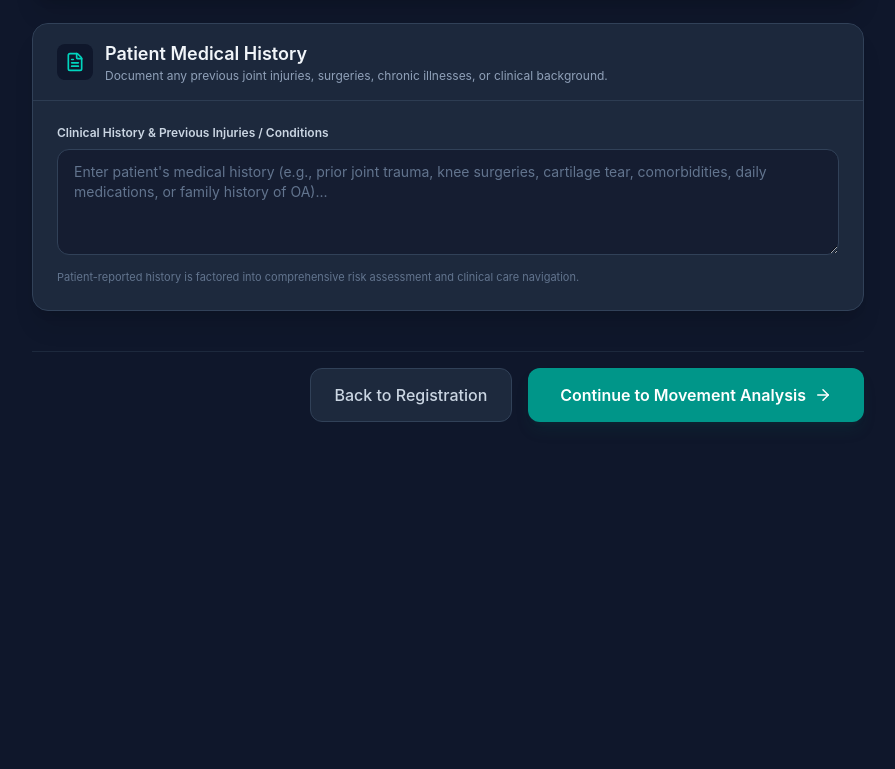
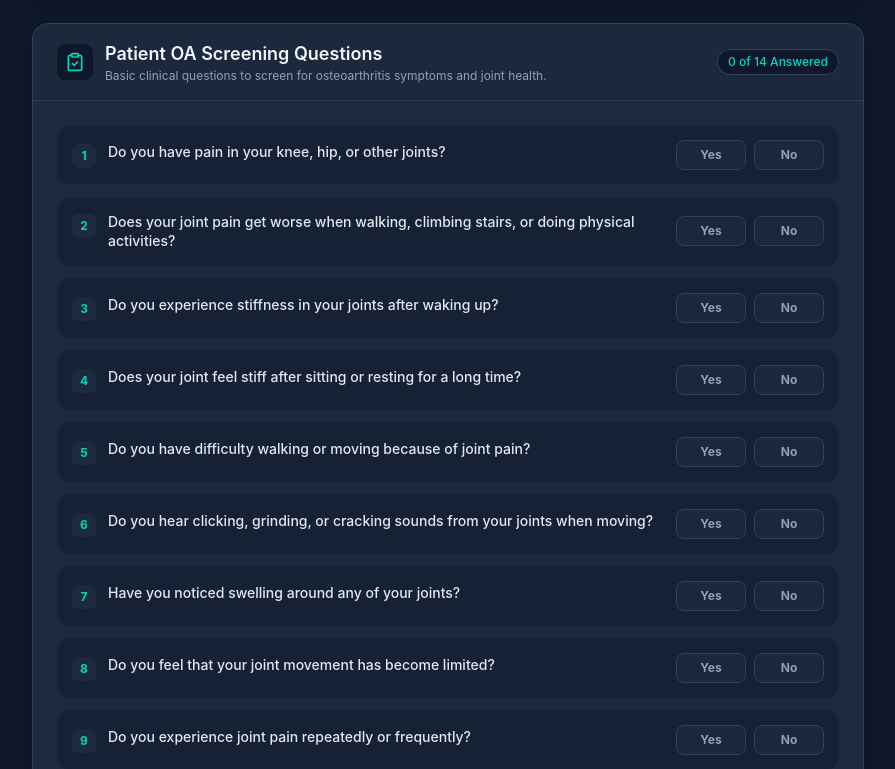
Before and after one commit to aditya-renake/sandhi.ai, a React (Vite) app in the folder frontend/: page /assessment in a window 1280 px wide. Shown: the part 1211-1980 px from the top of the page, without its empty margins (192-1087 px from the left). Before the commit the page ends 1729 px from the top, so only its background shows below. Built offline with nearby package versions, Linux system fonts and the light colour scheme.

Commit message:
changes done

```diff
--- a/frontend/src/pages/Assessment.jsx
+++ b/frontend/src/pages/Assessment.jsx
@@ -11,8 +11,25 @@ import {
   Flame,
   HeartPulse,
   ClipboardCheck,
-  FileText
+  Check
 } from "lucide-react"
+
+const SCREENING_QUESTIONS = [
+  { id: 1, text: "Do you have pain in your knee, hip, or other joints?" },
+  { id: 2, text: "Does your joint pain get worse when walking, climbing stairs, or doing physical activities?" },
+  { id: 3, text: "Do you experience stiffness in your joints after waking up?" },
+  { id: 4, text: "Does your joint feel stiff after sitting or resting for a long time?" },
+  { id: 5, text: "Do you have difficulty walking or moving because of joint pain?" },
+  { id: 6, text: "Do you hear clicking, grinding, or cracking sounds from your joints when moving?" },
+  { id: 7, text: "Have you noticed swelling around any of your joints?" },
+  { id: 8, text: "Do you feel that your joint movement has become limited?" },
+  { id: 9, text: "Do you experience joint pain repeatedly or frequently?" },
+  { id: 10, text: "Does your joint pain become worse toward the end of the day?" },
+  { id: 11, text: "Have you previously experienced a serious injury to the affected joint?" },
+  { id: 12, text: "Have you ever been diagnosed with arthritis or another joint-related condition?" },
+  { id: 13, text: "Are you overweight or have you been advised by a healthcare professional to lose weight?" },
+  { id: 14, text: "Do you regularly perform activities that put significant stress on your joints?" }
+]
 
 function Assessment() {
   const navigate = useNavigate()
@@ -21,24 +38,23 @@ function Assessment() {
   const [stiffness, setStiffness] = useState("")
   const [mobility, setMobility] = useState("")
   const [activity, setActivity] = useState("")
-  const [medicalHistory, setMedicalHistory] = useState("")
+  const [screeningAnswers, setScreeningAnswers] = useState({})
   const [validationError, setValidationError] = useState("")
+
+  const handleScreeningAnswer = (qId, answer) => {
+    setScreeningAnswers(prev => ({
+      ...prev,
+      [qId]: answer
+    }))
+  }
 
   useEffect(() => {
     try {
       const savedAssessment = localStorage.getItem("oaAssessment")
       if (savedAssessment) {
         const parsed = JSON.parse(savedAssessment)
-        if (parsed.medicalHistory) {
-          setMedicalHistory(parsed.medicalHistory)
-          return
-        }
-      }
-      const savedPatient = localStorage.getItem("sandhi_patient")
-      if (savedPatient) {
-        const parsed = JSON.parse(savedPatient)
-        if (parsed.symptoms) {
-          setMedicalHistory(parsed.symptoms)
+        if (parsed.screeningAnswers) {
+          setScreeningAnswers(parsed.screeningAnswers)
         }
       }
     } catch (e) {
@@ -78,7 +94,7 @@ function Assessment() {
       stiffness,
       mobility,
       activity,
-      medicalHistory: medicalHistory.trim(),
+      screeningAnswers,
       womacScore,
       painCategory: getPainCategory(pain)?.label || "Mild Pain"
     }
@@ -387,36 +403,77 @@ function Assessment() {
             </div>
           </section>
 
-          {/* 5. PATIENT MEDICAL HISTORY */}
+          {/* 5. PATIENT OA SCREENING QUESTIONS */}
           <section className="rounded-2xl bg-slate-800 border border-slate-700 shadow-xl overflow-hidden">
-            <div className="border-b border-slate-700/80 bg-slate-800/50 px-6 py-4 flex items-center gap-3">
+            <div className="border-b border-slate-700/80 bg-slate-800/50 px-6 py-4 flex flex-col sm:flex-row sm:items-center justify-between gap-2">
+              <div className="flex items-center gap-3">
                 <div className="p-2 bg-slate-900 rounded-lg text-teal-400">
-                <FileText size={20} />
+                  <ClipboardCheck size={20} />
                 </div>
                 <div>
                   <h3 className="text-base md:text-lg font-semibold text-slate-100">
-                  Patient Medical History
+                    Patient OA Screening Questions
                   </h3>
                   <p className="text-xs text-slate-400">
-                  Document any previous joint injuries, surgeries, chronic illnesses, or clinical background.
+                    Basic clinical questions to screen for osteoarthritis symptoms and joint health.
                   </p>
                 </div>
               </div>
+              <span className="text-xs px-2.5 py-1 rounded-full bg-slate-900 border border-slate-700 text-teal-400 font-medium self-start sm:self-center">
+                {Object.keys(screeningAnswers).length} of {SCREENING_QUESTIONS.length} Answered
+              </span>
+            </div>
 
-            <div className="p-6">
-              <label className="mb-2 block text-xs font-semibold text-slate-300">
-                Clinical History &amp; Previous Injuries / Conditions
-              </label>
-              <textarea
-                value={medicalHistory}
-                onChange={(e) => setMedicalHistory(e.target.value)}
-                placeholder="Enter patient's medical history (e.g., prior joint trauma, knee surgeries, cartilage tear, comorbidities, daily medications, or family history of OA)..."
-                rows={4}
-                className="w-full rounded-xl bg-slate-900/60 border border-slate-700 px-4 py-3 text-sm text-slate-100 placeholder-slate-500 outline-none focus:border-teal-500 focus:ring-1 focus:ring-teal-500 transition-all resize-y"
-              />
-              <p className="mt-2 text-[11px] text-slate-500">
-                Patient-reported history is factored into comprehensive risk assessment and clinical care navigation.
+            <div className="p-6 space-y-3">
+              {SCREENING_QUESTIONS.map((q) => {
+                const answer = screeningAnswers[q.id]
+                return (
+                  <div
+                    key={q.id}
+                    className={`flex flex-col sm:flex-row sm:items-center justify-between gap-3 p-3.5 rounded-xl border transition-all ${
+                      answer
+                        ? "bg-slate-900/80 border-slate-700"
+                        : "bg-slate-900/40 border-slate-800/80 hover:border-slate-700"
+                    }`}
+                  >
+                    <div className="flex items-start gap-3">
+                      <span className="flex items-center justify-center w-6 h-6 rounded-md bg-slate-800 text-teal-400 text-xs font-bold shrink-0 mt-0.5">
+                        {q.id}
+                      </span>
+                      <p className="text-sm font-medium text-slate-200 leading-snug">
+                        {q.text}
                       </p>
+                    </div>
+
+                    <div className="flex items-center gap-2 shrink-0 self-end sm:self-center pl-9 sm:pl-0">
+                      <button
+                        type="button"
+                        onClick={() => handleScreeningAnswer(q.id, "Yes")}
+                        className={`min-w-[70px] px-3.5 py-1.5 rounded-lg text-xs font-bold transition-all cursor-pointer flex items-center justify-center gap-1.5 ${
+                          answer === "Yes"
+                            ? "bg-teal-600 text-white shadow-md shadow-teal-900/40 ring-1 ring-teal-400"
+                            : "bg-slate-800/90 text-slate-400 hover:text-slate-200 hover:bg-slate-700/60 border border-slate-700"
+                        }`}
+                      >
+                        {answer === "Yes" && <Check size={13} />}
+                        Yes
+                      </button>
+                      <button
+                        type="button"
+                        onClick={() => handleScreeningAnswer(q.id, "No")}
+                        className={`min-w-[70px] px-3.5 py-1.5 rounded-lg text-xs font-bold transition-all cursor-pointer flex items-center justify-center gap-1.5 ${
+                          answer === "No"
+                            ? "bg-slate-700 text-white shadow-md ring-1 ring-slate-500"
+                            : "bg-slate-800/90 text-slate-400 hover:text-slate-200 hover:bg-slate-700/60 border border-slate-700"
+                        }`}
+                      >
+                        {answer === "No" && <Check size={13} />}
+                        No
+                      </button>
+                    </div>
+                  </div>
+                )
+              })}
             </div>
           </section>
 
```
Lines whose indentation alone changed are shown as unchanged.
